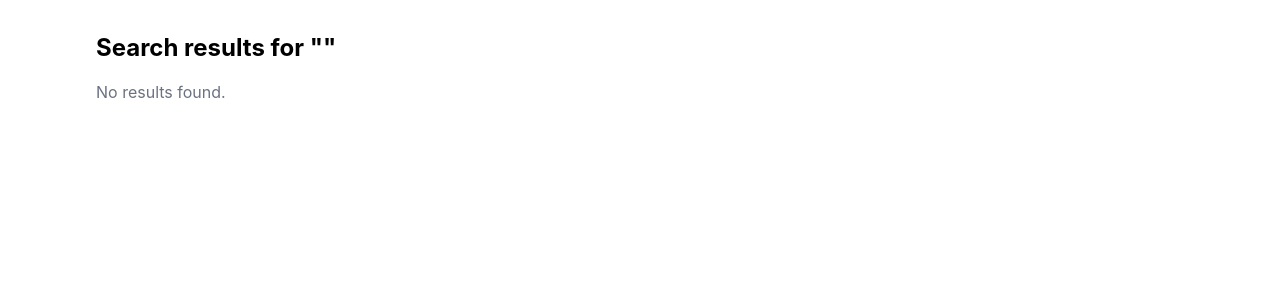
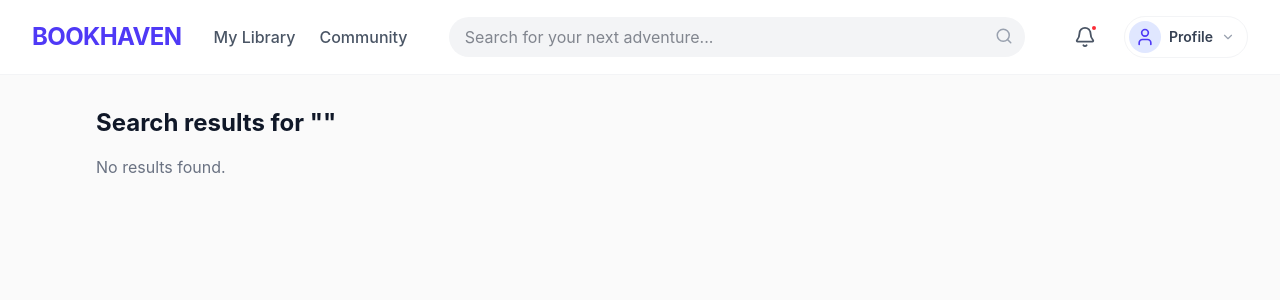
Before and after one commit to ToanTN5962/BookHaven, a React (Vite) app in the folder client/: page /search in a window 1280 px wide. Shown: the top 300 px of the page. Built offline with nearby package versions, Linux system fonts and the light colour scheme.

Commit message:
Update search books logic for prioritizing finding books with NYT API, update searching results interface to show header and book card details

```diff
--- a/client/src/pages/AfterLogin.jsx
+++ b/client/src/pages/AfterLogin.jsx
@@ -321,8 +321,8 @@ export default function AfterLoginPage() {
           <section className="flex-1">
             <div className="flex justify-between items-end mb-8">
               <div>
-                <h2 className="text-3xl font-extrabold text-gray-900">Recommended for You</h2>
-                <p className="text-gray-500">Based on your reading history</p>
+                <h2 className="text-3xl font-extrabold text-gray-900">Explore new books</h2>
+                <p className="text-gray-500">Discover interesting books recently</p>
               </div>
               <div className="flex gap-2">
                 <button className="p-2 border border-gray-200 rounded-xl hover:bg-white transition-colors disabled:opacity-50"
--- a/client/src/pages/SearchResults.jsx
+++ b/client/src/pages/SearchResults.jsx
@@ -1,10 +1,122 @@
 import React, { useEffect, useState } from 'react';
 import { useLocation, useNavigate } from 'react-router-dom';
-import { Star } from 'lucide-react';
+import { Star, Search, Bell, User, ChevronDown } from 'lucide-react';
 
 function useQuery() {
   return new URLSearchParams(useLocation().search);
 }
+
+const SearchHeader = () => {
+  const stored = localStorage.getItem("user");
+  const user = stored ? JSON.parse(stored) : null;
+  const navigate = useNavigate();
+  const [query, setQuery] = useState('');
+
+  const handleSearch = (e) => {
+    if (e && typeof e.preventDefault === 'function') e.preventDefault();
+    const q = (query || '').trim();
+    if (!q) return;
+    navigate(`/search?q=${encodeURIComponent(q)}`);
+  };
+
+  return (
+    <nav className="flex items-center justify-between px-8 py-4 bg-white border-b border-gray-100 sticky top-0 z-50">
+      <div className="flex items-center gap-8">
+        <h1 className="text-2xl font-bold text-indigo-600 tracking-tight cursor-pointer" onClick={() => navigate("/")}>
+          BOOKHAVEN
+        </h1>
+        <div className="hidden lg:flex gap-6 text-gray-600 font-medium">
+          <a href="#" className="hover:text-indigo-600" onClick={(e) => { e.preventDefault(); navigate('/mylibrary'); }}>My Library</a>
+          <a href="#" className="hover:text-indigo-600">Community</a>
+        </div>
+      </div>
+
+      <div className="flex items-center gap-6 flex-1 max-w-xl mx-8">
+        <form onSubmit={handleSearch} className="relative w-full">
+          <input
+            type="text"
+            value={query}
+            onChange={e => setQuery(e.target.value)}
+            onKeyDown={e => { if (e.key === 'Enter') handleSearch(e); }}
+            placeholder="Search for your next adventure..."
+            className="w-full pl-4 pr-10 py-2 bg-gray-100 border-none rounded-full focus:ring-2 focus:ring-indigo-400 outline-none transition-all"
+          />
+          <button type="button" onClick={handleSearch} className="absolute right-3 top-2.5 text-gray-400">
+            <Search size={18} />
+          </button>
+        </form>
+      </div>
+
+      <div className="flex items-center gap-5">
+        <button className="relative p-2 text-gray-600 hover:bg-gray-100 rounded-full transition-colors">
+          <Bell size={22} />
+          <span className="absolute top-1.5 right-1.5 w-2 h-2 bg-red-500 rounded-full border-2 border-white"></span>
+        </button>
+        <button
+          className="flex items-center gap-2 p-1 pr-3 hover:bg-gray-100 rounded-full transition-all border border-gray-100"
+          onClick={() => navigate("/profile")}
+        >
+          <div className="w-8 h-8 bg-indigo-100 rounded-full flex items-center justify-center text-indigo-600">
+            <User size={20} />
+          </div>
+          <span className="font-semibold text-sm text-gray-700">{user?.fullName || 'Profile'}</span>
+          <ChevronDown size={14} className="text-gray-400" />
+        </button>
+      </div>
+    </nav>
+  );
+};
+
+const DetailedBookCard = ({ book }) => {
+  const navigate = useNavigate();
+  return (
+  <div className="flex gap-6 bg-white p-5 rounded-3xl border border-gray-100 hover:shadow-xl transition-all group cursor-pointer" onClick={() => navigate(`/books/${book.id}`)}>
+    <div className="w-32 h-44 bg-gray-200 rounded-xl overflow-hidden flex-shrink-0 shadow-md">
+      {book.thumbnail ? (
+        <img
+          src={book.thumbnail}
+          alt={book.title}
+          className="w-full h-full object-cover group-hover:scale-105 transition-transform"
+        />
+      ) : (
+        <div className="w-full h-full flex items-center justify-center text-gray-400 bg-gradient-to-br from-gray-100 to-gray-200">
+          No Cover
+        </div>
+      )}
+    </div>
+    <div onClick={() => navigate(`/books/${book.id}`)} className="flex flex-col flex-1">
+      <div className="flex justify-between items-start">
+        <div>
+          <h3 className="font-bold text-xl text-gray-800 line-clamp-1 mb-1">{book.title}</h3>
+          <p className="text-indigo-600 text-sm font-medium mb-2">{book.author}</p>
+        </div>
+        <div className="flex items-center gap-1 bg-yellow-50 px-2 py-1 rounded-lg">
+          <Star size={14} className="fill-yellow-400 text-yellow-400" />
+          <span className="text-xs font-bold text-yellow-700">{book.rating}</span>
+        </div>
+      </div>
+
+      {/* Cố định độ dài nội dung tóm tắt để card đồng đều */}
+      <p className="text-gray-500 text-sm leading-relaxed mb-4 line-clamp-3">
+        {book.summary}
+      </p>
+
+      <div className="mt-auto flex items-center justify-between">
+        <div className="flex gap-2">
+          {(book.tags || []).map((tag, i) => (
+            <span key={i} className="text-[10px] bg-gray-100 text-gray-500 px-2 py-1 rounded-full uppercase font-bold">
+              {tag}
+            </span>
+          ))}
+        </div>
+        <button onClick={() => navigate(`/books/${book.id}`)} className="text-sm font-bold text-indigo-600 hover:underline">
+          View Detail
+        </button>
+      </div>
+    </div>
+  </div>
+  );
+};
 
 export default function SearchResults() {
   const query = useQuery();
@@ -22,7 +134,17 @@ export default function SearchResults() {
         const res = await fetch(`http://localhost:3000/api/books/search?q=${encodeURIComponent(q)}`, { signal: ac.signal });
         if (!res.ok) return setBooks([]);
         const data = await res.json();
-        setBooks(data.books || []);
+        const normalize = (b) => ({
+          id: b.id,
+          title: b.title,
+          author: b.author,
+          rating: b.rating ?? b.averageRating ?? b.ratingsCount ?? 'N/A',
+          thumbnail: b.thumbnail || b.book_image || b.cover || b.imageUrl || null,
+          summary: b.summary || b.description || b.subtitle || '',
+          tags: b.tags || b.categories || b.genres || [],
+        });
+
+        setBooks((data.books || []).map(normalize));
       } catch (e) {
         console.error('Search error', e);
         setBooks([]);
@@ -35,6 +157,8 @@ export default function SearchResults() {
   }, [q]);
 
   return (
+    <div className="min-h-screen bg-[#fafafa] font-sans text-gray-900">
+      <SearchHeader />
       <div className="max-w-6xl mx-auto px-8 py-8">
         <h2 className="text-2xl font-bold mb-4">Search results for "{q}"</h2>
         {loading ? (
@@ -43,20 +167,12 @@ export default function SearchResults() {
           <div className="text-gray-500">No results found.</div>
         ) : (
           <div className="grid grid-cols-1 gap-4">
-          {books.map(b => (
-            <div key={b.id} className="bg-white p-4 rounded-xl border border-gray-100 flex items-center justify-between hover:shadow-md cursor-pointer" onClick={() => navigate(`/books/${b.id}`)}>
-              <div>
-                <h3 className="font-bold text-lg">{b.title}</h3>
-                <p className="text-sm text-gray-500">{(b.authors || []).join(', ')}{b.publishedYear ? ` · ${b.publishedYear}` : ''}</p>
-                <p className="text-sm text-gray-600 mt-2 line-clamp-2">{b.description}</p>
-              </div>
-              <div className="flex items-center gap-2">
-                <div className="text-amber-500 flex items-center font-bold"><Star size={14} className="fill-amber-400" /> <span className="ml-1">{b.avgRating ?? 'N/A'}</span></div>
-              </div>
-            </div>
+            {books.map((book) => (
+              <DetailedBookCard key={book.id} book={book} />
             ))}
           </div>
         )}
       </div>
+    </div>
   );
 }
```
Also changed, not shown: 1 other file (tests, documents, lock files or other folders). Lines whose indentation alone changed are shown as unchanged.
